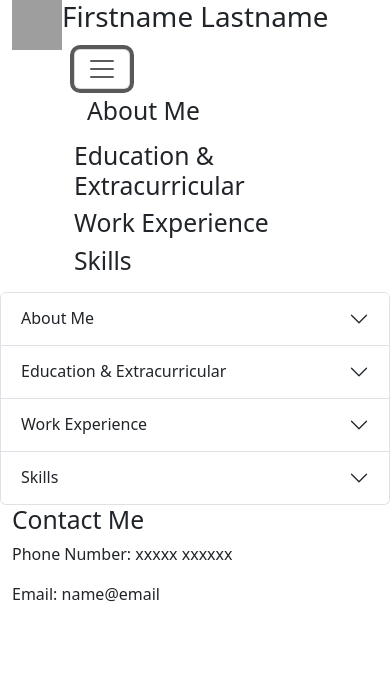
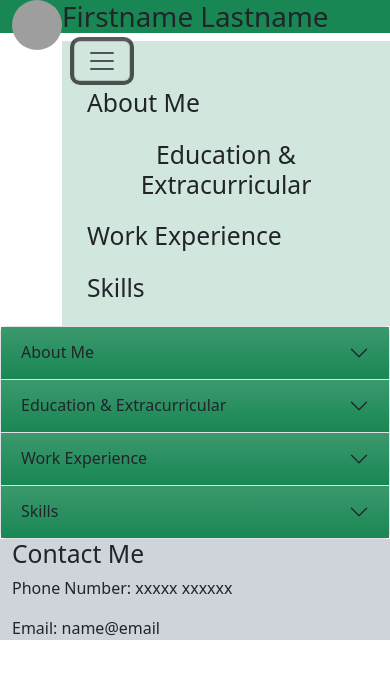
Before and after one commit to Angus-wilson264/CS11001-Coursework2, a plain HTML site: page page.html in a window 390 px wide. Both pictures are taken after a click on the button "Toggle navigation". Drawn offline with nearby package versions, Linux system fonts and the light colour scheme; grey boxes are pictures that could not be loaded.

Commit message:
added colours

```diff
--- a/page.html
+++ b/page.html
@@ -11,11 +11,11 @@
 <body>
 <script src="https://cdn.jsdelivr.net/npm/bootstrap@5.3.3/dist/js/bootstrap.bundle.min.js" integrity="sha384-YvpcrYf0tY3lHB60NNkmXc5s9fDVZLESaAA55NDzOxhy9GkcIdslK1eN7N6jIeHz" crossorigin="anonymous"></script>
 
-<div class="container-fluid"><!--Header-->
-    <img src="https://picsum.photos/50" class="float-start" alt="profile image"><h1>Firstname Lastname</h1>
+<div class="container-fluid pb-0 mb-0 bg-success"><!--Header-->
+    <img src="https://picsum.photos/50" class="float-start rounded-circle" alt="profile image"><h1>Firstname Lastname</h1>
 </div>
 
-<nav class="navbar navbar-expand-lg">
+<nav class="navbar navbar-expand-lg pt-0 mt-0 bg-success-subtle">
     <div class="container-fluid">
         <button class="navbar-toggler" type="button" data-bs-toggle="collapse" data-bs-target="#navbarSupportedContent" aria-controls="navbarSupportedContent" aria-expanded="false" aria-label="Toggle navigation">
             <span class="navbar-toggler-icon"></span>
@@ -26,13 +26,13 @@
                     <button class="btn" type="button" data-bs-toggle="collapse" data-bs-target="#collapseOne"><h2>About Me</h2></button>
                 </li>
                 <li class="nav-item">
-                    <buttonclass="btn" type="button" data-bs-toggle="collapse" data-bs-target="#collapseTwo"><h2>Education & Extracurricular</h2></button>
+                    <button class="btn" type="button" data-bs-toggle="collapse" data-bs-target="#collapseTwo"><h2>Education & Extracurricular</h2></button>
                 </li>
                 <li class="nav-item">
-                    <buttonclass="btn" type="button" data-bs-toggle="collapse" data-bs-target="#collapseThree"><h2>Work Experience</h2></button>
+                    <button class="btn" type="button" data-bs-toggle="collapse" data-bs-target="#collapseThree"><h2>Work Experience</h2></button>
                 </li>
                 <li class="nav-item">
-                    <buttonclass="btn" type="button" data-bs-toggle="collapse" data-bs-target="#collapseFour"><h2>Skills</h2></button>
+                    <button class="btn" type="button" data-bs-toggle="collapse" data-bs-target="#collapseFour"><h2>Skills</h2></button>
                 </li>
             </ul>
         </div>
@@ -68,59 +68,60 @@
 
 <div class="accordion" id="MainTexts">
   <div class="accordion-item">
-    <h2 class="accordion-header">
-      <button class="accordion-button collapsed" type="button" data-bs-toggle="collapse" data-bs-target="#collapseOne" aria-expanded="false" aria-controls="collapseOne">
+    <h2 class="accordion-header bg-success bg-gradient">
+      <button class="accordion-button collapsed bg-success bg-gradient" type="button" data-bs-toggle="collapse" data-bs-target="#collapseOne" aria-expanded="false" aria-controls="collapseOne">
         About Me
       </button>
     </h2>
-    <div id="collapseOne" class="accordion-collapse collapse" data-bs-parent="#MainTexts">
+    <div id="collapseOne" class="accordion-collapse collapse bg-success-subtle" data-bs-parent="#MainTexts">
       <div class="accordion-body">
-        lorem ipsum
+        Lorem ipsum dolor sit amet, consectetur adipiscing elit, sed do eiusmod tempor incididunt ut labore et dolore magna aliqua. Ut enim ad minim veniam, quis nostrud exercitation ullamco laboris nisi ut aliquip ex ea commodo consequat. Duis aute irure dolor in reprehenderit in voluptate velit esse cillum dolore eu fugiat nulla pariatur. Excepteur sint occaecat cupidatat non proident, sunt in culpa qui officia deserunt mollit anim id est laborum.
       </div>
     </div>
   </div>
   <div class="accordion-item">
-    <h2 class="accordion-header">
-      <button class="accordion-button collapsed" type="button" data-bs-toggle="collapse" data-bs-target="#collapseTwo" aria-expanded="false" aria-controls="collapseTwo">
+    <h2 class="accordion-header bg-success bg-gradient">
+      <button class="accordion-button collapsed bg-success bg-gradient" type="button" data-bs-toggle="collapse" data-bs-target="#collapseTwo" aria-expanded="false" aria-controls="collapseTwo">
         Education & Extracurricular
       </button>
     </h2>
-    <div id="collapseTwo" class="accordion-collapse collapse" data-bs-parent="#MainTexts">
+    <div id="collapseTwo" class="accordion-collapse collapse bg-success-subtle" data-bs-parent="#MainTexts">
       <div class="accordion-body">
-        lorem ipsum
+        Lorem ipsum dolor sit amet, consectetur adipiscing elit, sed do eiusmod tempor incididunt ut labore et dolore magna aliqua. Ut enim ad minim veniam, quis nostrud exercitation ullamco laboris nisi ut aliquip ex ea commodo consequat. Duis aute irure dolor in reprehenderit in voluptate velit esse cillum dolore eu fugiat nulla pariatur. Excepteur sint occaecat cupidatat non proident, sunt in culpa qui officia deserunt mollit anim id est laborum.
       </div>
     </div>
   </div>
   <div class="accordion-item">
-    <h2 class="accordion-header">
-      <button class="accordion-button collapsed" type="button" data-bs-toggle="collapse" data-bs-target="#collapseThree" aria-expanded="false" aria-controls="collapseThree">
+    <h2 class="accordion-header bg-success bg-gradient">
+      <button class="accordion-button collapsed bg-success bg-gradient" type="button" data-bs-toggle="collapse" data-bs-target="#collapseThree" aria-expanded="false" aria-controls="collapseThree">
         Work Experience
       </button>
     </h2>
-    <div id="collapseThree" class="accordion-collapse collapse" data-bs-parent="#MainTexts">
+    <div id="collapseThree" class="accordion-collapse collapse bg-success-subtle" data-bs-parent="#MainTexts">
       <div class="accordion-body">
-        lorem ipsum
+        Lorem ipsum dolor sit amet, consectetur adipiscing elit, sed do eiusmod tempor incididunt ut labore et dolore magna aliqua. Ut enim ad minim veniam, quis nostrud exercitation ullamco laboris nisi ut aliquip ex ea commodo consequat. Duis aute irure dolor in reprehenderit in voluptate velit esse cillum dolore eu fugiat nulla pariatur. Excepteur sint occaecat cupidatat non proident, sunt in culpa qui officia deserunt mollit anim id est laborum.
       </div>
     </div>
   </div>
   <div class="accordion-item">
-    <h2 class="accordion-header">
-      <button class="accordion-button collapsed" type="button" data-bs-toggle="collapse" data-bs-target="#collapseFour" aria-expanded="false" aria-controls="collapseFour">
+    <h2 class="accordion-header bg-success bg-gradient">
+      <button class="accordion-button collapsed bg-success bg-gradient" type="button" data-bs-toggle="collapse" data-bs-target="#collapseFour" aria-expanded="false" aria-controls="collapseFour">
         Skills
       </button>
     </h2>
-    <div id="collapseFour" class="accordion-collapse collapse" data-bs-parent="#MainTexts">
+    <div id="collapseFour" class="accordion-collapse collapse bg-success-subtle" data-bs-parent="#MainTexts">
       <div class="accordion-body">
-        lorem ipsum
+        Lorem ipsum dolor sit amet, consectetur adipiscing elit, sed do eiusmod tempor incididunt ut labore et dolore magna aliqua. Ut enim ad minim veniam, quis nostrud exercitation ullamco laboris nisi ut aliquip ex ea commodo consequat. Duis aute irure dolor in reprehenderit in voluptate velit esse cillum dolore eu fugiat nulla pariatur. Excepteur sint occaecat cupidatat non proident, sunt in culpa qui officia deserunt mollit anim id est laborum.
       </div>
     </div>
   </div>
 </div>
 
-<div class="container-fluid">
+<div class="container-fluid bg-dark-subtle">
   <h2>Contact Me</h2>
   <p>Phone Number: xxxxx xxxxxx</p>
   <p>Email: name@email</p>
+  <p></p>
 </div>
 
 </body>
```
